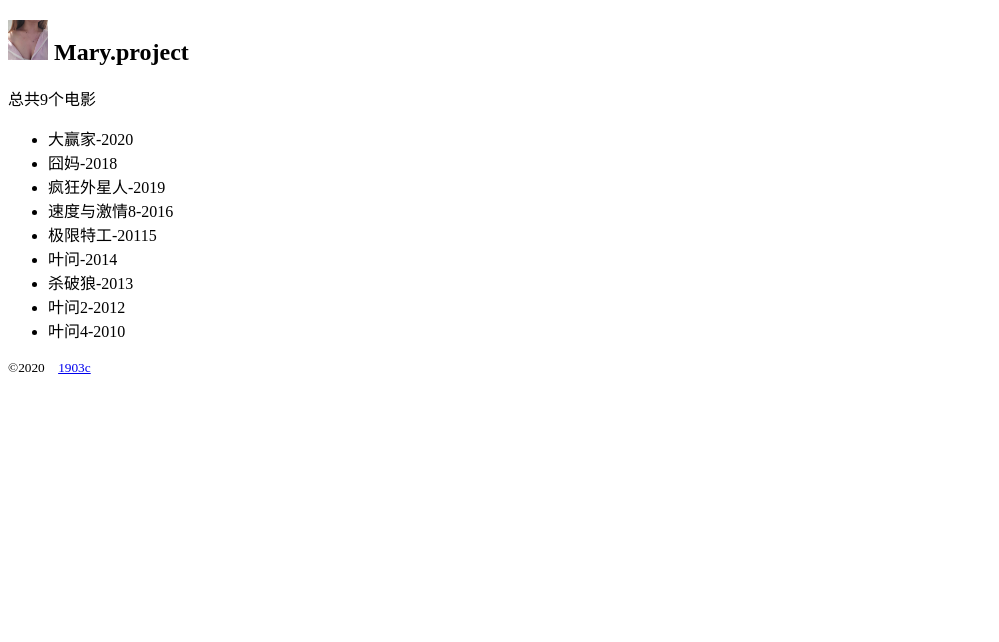
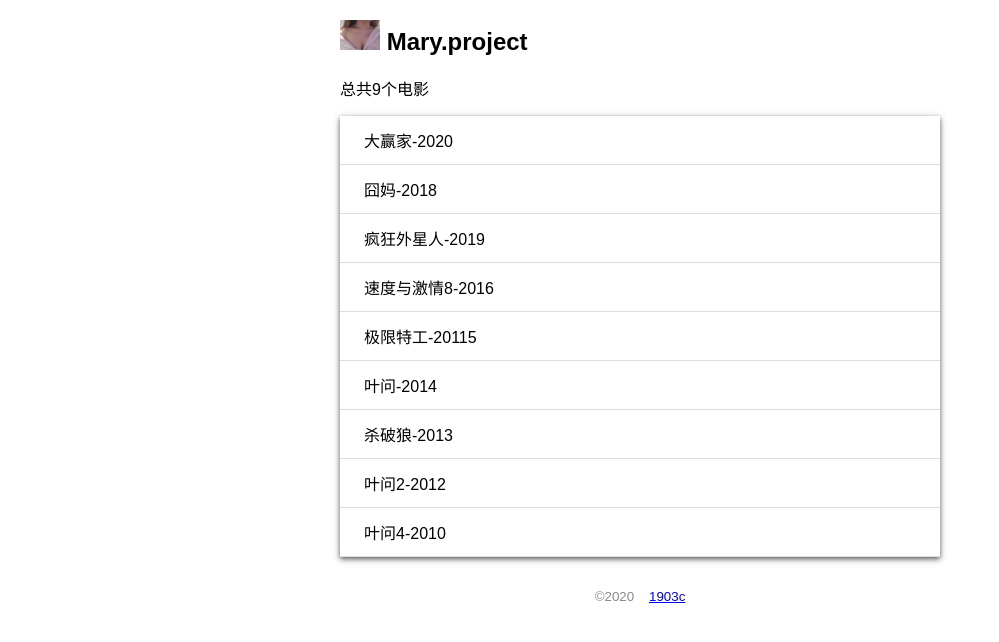
Before and after one commit to marui0608/flaskweb, a Flask app: page / in a window 1280 px wide. Shown: the top 642 px of the page, without its empty margins (0-999 px from the left). Run offline with Flask 2, Linux system fonts and the light colour scheme.

Commit message:
提交了数据库和css样式

```diff
--- a/day1/project/app.py
+++ b/day1/project/app.py
@@ -1,5 +1,32 @@
+import os,sys
+
 from flask import Flask,url_for,render_template
+from flask_sqlalchemy import SQLAlchemy
+import click
+
+WIN = sys.platform.startswith('win')
+if WIN:
+    prefix = "sqlite:///"   # windows 平台
+else:
+    prefix = "sqlite:////"   # Mac,Linux 平台
 app = Flask(__name__)
+
+app.config['SQLALCHEMY_DATABASE_URI'] = prefix + os.path.join(app.root_path,'data.db')
+app.config['SQLALCHEMY_TRACK_MODIFICATIONS'] = False
+db = SQLAlchemy(app)
+
+#models 数据层
+class User(db.Model):
+    id = db.Column(db.Integer,primary_key=True)
+    name = db.Column(db.String(20))
+
+class Movie(db.Model):
+    id = db.Column(db.Integer,primary_key=True)
+    title = db.Column(db.String(20))
+    year = db.Column(db.String(4))
+
+
+# 视图函数
 
 # @app.route('/')
 # @app.route('/home/')
@@ -21,7 +48,14 @@ def index():
     return render_template("index.html",name=name,movies=movies)
 
 
-
+# 自定义命令
+@app.cli.command()   # 命令注册
+@click.option('--drop',is_flag=True,help="先删除在创建")
+def initdb(drop):
+    if drop:
+        db.drop_all()
+    db.create_all()
+    click.echo("初始化数据库完成")
 
 
 # if __name__ == '__main__':
--- a/day1/project/static/css/style.css
+++ b/day1/project/static/css/style.css
@@ -1,4 +1,32 @@
+/* 页面设置 */
+body{
+    margin: 0 auto;
+    max-width: 600px;
+    font-size: 16px;
+    font-family: Arial, Helvetica, sans-serif;
+}
+/* 头像 */
 .lp{
     width: 40px;
-    height: 40px;
 }
+/* footer */
+footer{
+    color: #888;
+    margin-top: 20px;
+    text-align: center;
+    padding: 10px;
+}
+/* 电影列表 */
+.movie-list{
+    list-style-type: none;
+    padding: 0;
+    margin-bottom: 10px;
+    box-shadow: 0 2px 5px rgba(0,0,0,0.6),0 2px 10px 0 rgba(0,0,0,0.12);
+}
+.movie-list li{
+    padding: 12px 24px;
+    border-bottom: 1px solid #dddddd;
+}
+.movie-list li:hover{
+    background-color: #f8f9fa;
+}
--- a/day1/project/templates/index.html
+++ b/day1/project/templates/index.html
@@ -13,7 +13,7 @@
     </h2>
     {# 过滤器 #}
     <p>总共{{ movies|length }}个电影</p>
-    <ul>
+    <ul class="movie-list">
         {% for movie in movies %}
             <li>{{ movie.title }}-{{ movie.year }}</li>
         {% endfor %}
```
Also changed, not shown: day1/project/data.db (added).
